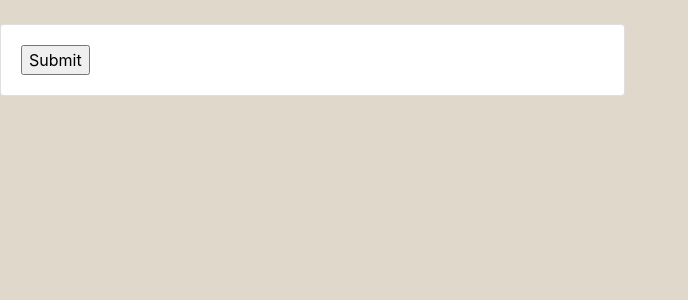
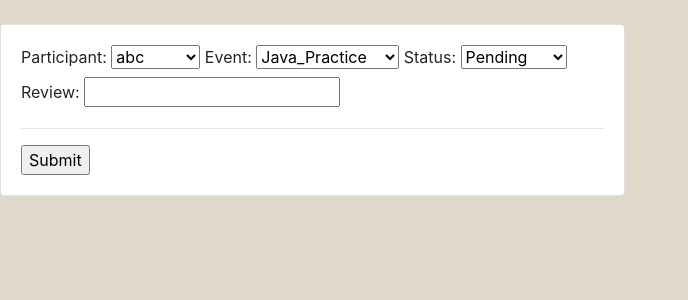
Before and after one commit to shiwanijain12/Event_Management, a Django app: page /update_event/9/ in a window 1280 px wide. Shown: the part 54-354 px from the top of the page, without its empty margins (0-688 px from the left). Run offline with Django 4.2, Linux system fonts and the light colour scheme; a user stored in the database is signed in; data comes from the database, SQL or seed files in the repository; both versions use the stored data as it was after the commit.

Commit message:
update and review

```diff
--- a/event/filters.py
+++ b/event/filters.py
@@ -4,8 +4,7 @@ from .models import *
 
 class EventFilter(django_filters.FilterSet):
     start_date=DateFilter(field_name="date_created", lookup_expr='gte')
-    end_date=DateFilter(field_name="date_created", lookup_expr='lte')
     class Meta:
         model=Event
         fields='__all__'
-        exclude=['participant', 'date_created']
+        exclude=['participant', 'date_created', 'review']
--- a/event/models.py
+++ b/event/models.py
@@ -46,6 +46,7 @@ class Event(models.Model):
     event= models.ForeignKey(Product, null=True, on_delete= models.SET_NULL)
     date_created= models.DateTimeField(auto_now_add=True, null=True)
     status= models.CharField(max_length=200, null=True, choices=STATUS)
+    review= models.CharField(max_length=500, null=True)
 
     def __str__(self):
         return self.event.name
--- a/event/templates/event/dashboard.html
+++ b/event/templates/event/dashboard.html
@@ -12,7 +12,6 @@
         <h5>PARTICIPANTS:</h5>
         <hr>
         <div class="card card-body">
-            <a class="btn btn-primary  btn-sm btn-block" href="">Create Participant</a>
             <table class="table table-sm">
                 <tr>
                     <th></th>
@@ -41,7 +40,6 @@
                     <th>Event</th>
                     <th>Event Started on</th>
                     <th>Status</th>
-                    <th>Update</th>
                     <th>Delete</th>
                 </tr>
                 {% for event in events %}
@@ -49,7 +47,6 @@
                         <td>{{event.event}}</td>
                         <td>{{event.date_created}}</td>
                         <td>{{event.status}}</td>
-                        <td><a class="btn btn-sm btn-info" href="{% url 'update_event' event.id %}">Update</a></td>
                         <td><a class="btn btn-sm btn-danger" href="{% url 'delete_event' event.id %}">Delete</a></td>
                     </tr>
                 {% endfor %}
--- a/event/templates/event/participant.html
+++ b/event/templates/event/participant.html
@@ -9,7 +9,6 @@
             <div class=""card card-body>
                 <h5>Participants:</h5>
                 <hr>
-                <a class="btn btn-outline-info  btn-sm btn-block" href="">Update Participant</a>
                 <a class="btn btn-outline-info  btn-sm btn-block" href="{% url 'create_event' participant.id %}">Participate in a new event</a>
             </div>
         </div>
@@ -54,6 +53,7 @@
                         <th>Category</th>
                         <th>Starting date</th>
                         <th>Status</th>
+                        <th>Review</th>
                         <th>Update</th>
                         <th>Remove</th>
                     </tr>
@@ -64,6 +64,7 @@
                         <td>{{event.event.category}}</td>
                         <td>{{event.date_created}}</td>
                         <td>{{event.status}}</td>
+                        <td>{{event.review}}</td>
                         <td><a class="btn btn-sm btn-info" href="{% url 'update_event' event.id %}">Update</a></td>
                         <td><a class="btn btn-sm btn-danger" href="{% url 'delete_event' event.id %}">Delete</a></td>
 
--- /dev/null
+++ b/event/templates/event/update_form.html
@@ -0,0 +1,23 @@
+{% extends 'event/main.html' %}
+{% load static %}
+{% block content %}
+
+<br>
+<div class="row">
+    <div class="col-md-6">
+        <div class="card card-body">
+
+            <form action="" method="POST">
+                {% csrf_token %}
+                {{form}}
+                <hr>
+
+
+                <input type="submit" name="Submit">
+            </form>
+
+        </div>
+    </div>
+</div>
+
+{% endblock %}
--- a/event/views.py
+++ b/event/views.py
@@ -109,7 +109,7 @@ def updateEvent(request, pk):
             return redirect('/')
 
     context={'form': form}
-    return render(request, 'event/event_form.html', context)
+    return render(request, 'event/update_form.html', context)
 
 @login_required(login_url='login')
 def deleteEvent(request,pk):
```
Also changed, not shown: db.sqlite3, event/migrations/0006_alter_product_description.py (added), event/migrations/0007_event_review.py (added), event/urls.py (line endings or trailing spaces).
